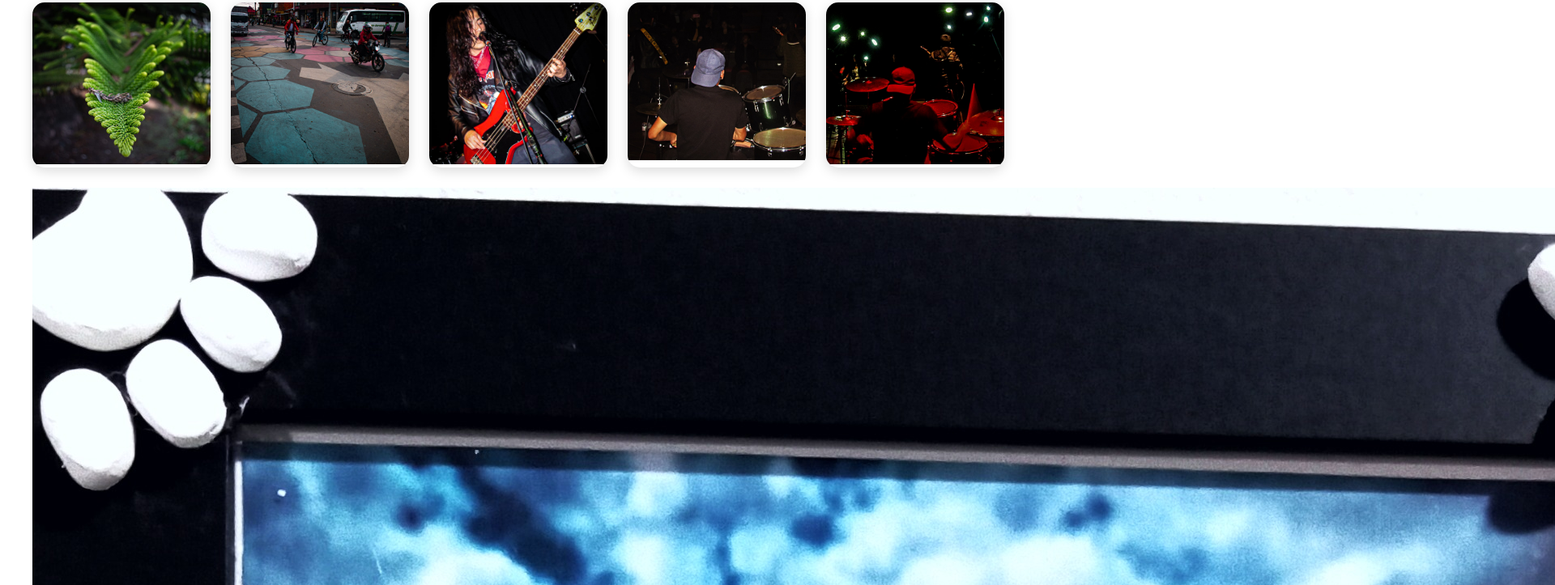
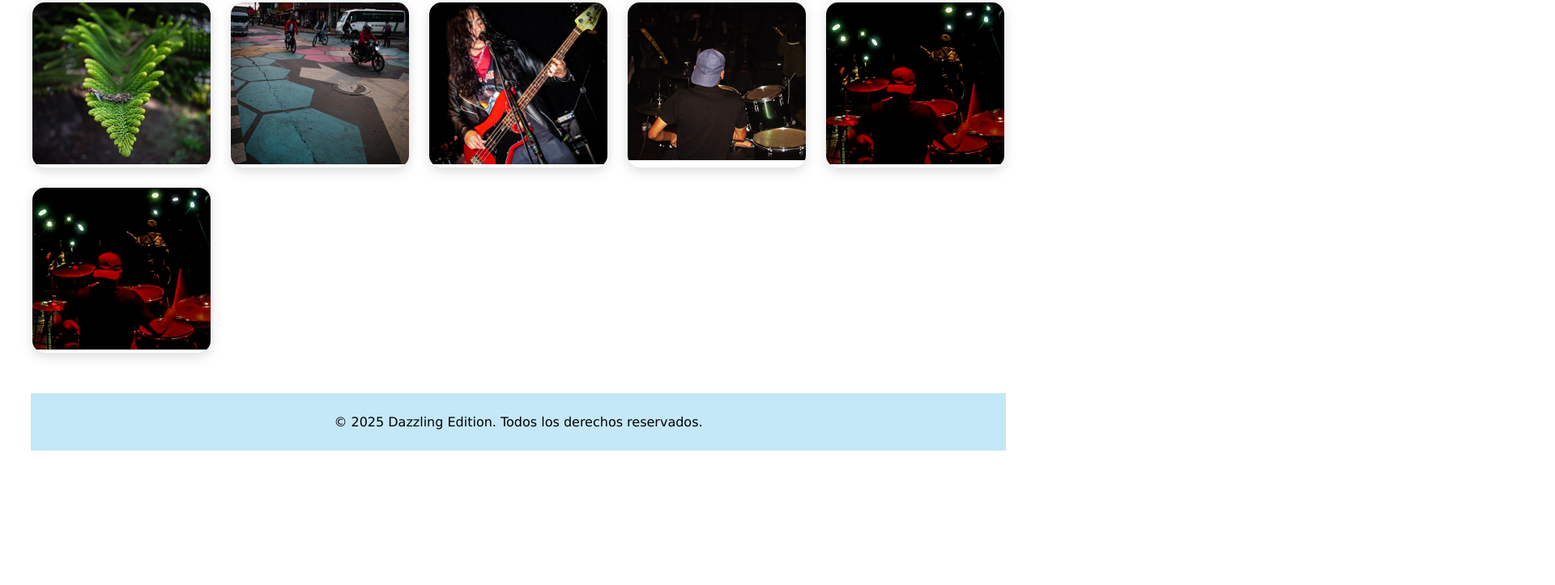
Before and after one commit to linalopezxs-hash/dazzlingedition., a plain HTML site: page Producto.html in a window 1280 px wide. Shown: the part 2373-3096 px from the top of the page at 81% size, 1920 px wide, since content can reach past the window. After the commit the page ends 2968 px from the top, so only its background shows below. Drawn offline with Linux system fonts and the light colour scheme.

Commit message:
Add files via upload

```diff
--- a/Producto.html
+++ b/Producto.html
@@ -179,7 +179,8 @@ float: right;
   </div><div class="card" onclick="openLightbox(this)">
     <img src="foto45.jpeg" alt="Foto 45">
   </div>
-  <img src="Marco.jpeg" alt="Foto 46">
+   </div><div class="card" onclick="openLightbox(this)">
+    <img src="foto45.jpeg" alt="Foto 45">
   </div>
 </section>
 
```
